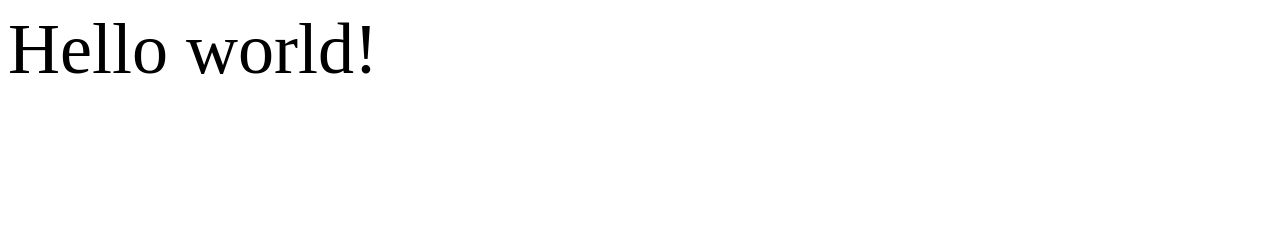
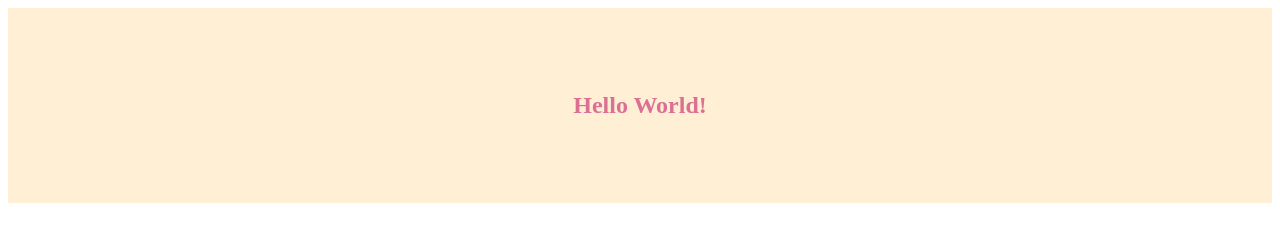
Before and after one commit to sam-ng/SAM, a Gatsby site in the folder client/: page / in a window 1280 px wide. Built offline with nearby package versions, Linux system fonts and the light colour scheme; Gatsby itself is replaced by a stand-in of ours.

Commit message:
Installed plugins for styled-components and began working a bit with styled-components.

```diff
--- a/client/gatsby-config.js
+++ b/client/gatsby-config.js
@@ -6,5 +6,10 @@
 
 module.exports = {
   /* Your site config here */
-  plugins: [],
-}
+  plugins: [
+    {
+      resolve: 'gatsby-plugin-styled-components',
+      //...other plugins
+    },
+  ],
+};
--- a/client/src/components/NavBar.js
+++ b/client/src/components/NavBar.js
@@ -0,0 +1,10 @@
+import React from 'react';
+import NavBarLink from './NavBarLink';
+
+export default function NavBar() {
+  return (
+    <div>
+      <NavBarLink></NavBarLink>
+    </div>
+  );
+}
--- a/client/src/components/NavBarLink.js
+++ b/client/src/components/NavBarLink.js
@@ -1,5 +1,23 @@
 import React from 'react';
+import styled from 'styled-components';
+
+const Title = styled.h1`
+  font-size: 1.5em;
+  text-align: center;
+  color: palevioletred;
+`;
+
+const Wrapper = styled.section`
+  padding: 4em;
+  background: papayawhip;
+`;
 
 export default function NavBarLink() {
-  return <div></div>;
+  return (
+    <div>
+      <Wrapper>
+        <Title>Hello World!</Title>
+      </Wrapper>
+    </div>
+  );
 }
--- a/client/src/pages/index.js
+++ b/client/src/pages/index.js
@@ -1,5 +1,10 @@
 import React from 'react';
+import NavBar from '../components/NavBar';
 
 export default function Home() {
-  return <div style={{ fontSize: '72px' }}>Hello world!</div>;
+  return (
+    <div>
+      <NavBar></NavBar>
+    </div>
+  );
 }
```
Also changed, not shown: client/package.json (+5 -2 lines), 1 other file.
